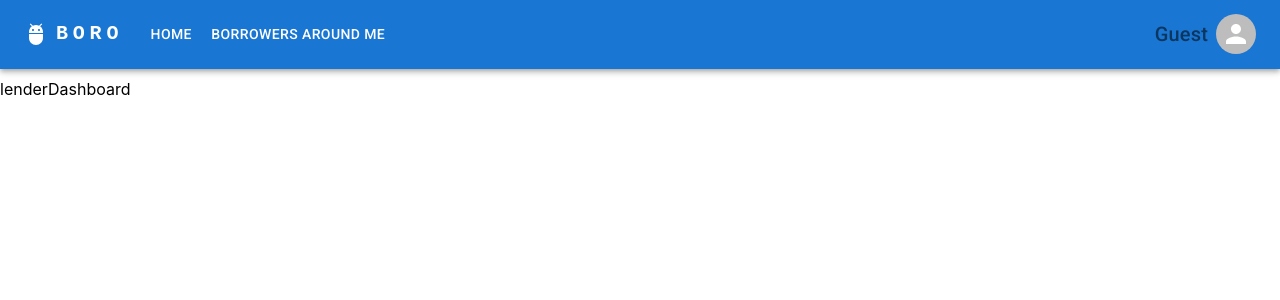
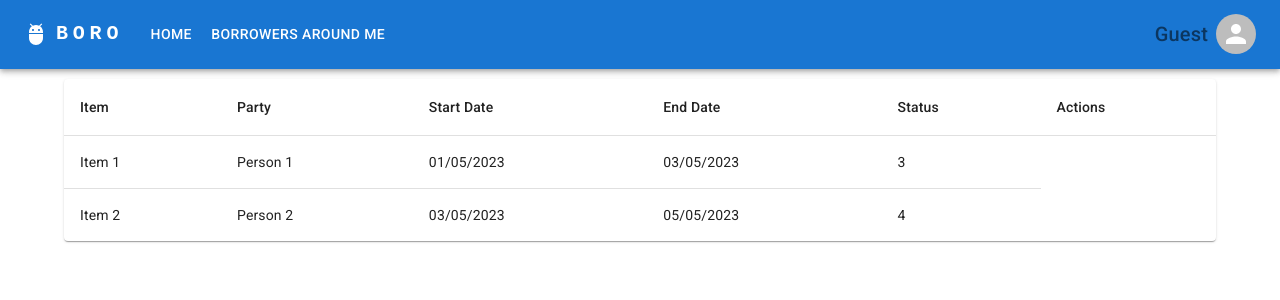
Before and after one commit to boro-mta/boro-fe, a React (Create React App) app: page /lenderDashboard in a window 1280 px wide. Shown: the top 300 px of the page. Built offline with nearby package versions, Linux system fonts and the light colour scheme.

Commit message:
Finished base table

```diff
--- a/src/routes/lenderDashboard.tsx
+++ b/src/routes/lenderDashboard.tsx
@@ -1,9 +1,108 @@
 import React from "react";
+import Table from "@mui/material/Table";
+import TableBody from "@mui/material/TableBody";
+import TableCell from "@mui/material/TableCell";
+import TableContainer from "@mui/material/TableContainer";
+import TableHead from "@mui/material/TableHead";
+import TableRow from "@mui/material/TableRow";
+import Paper from "@mui/material/Paper";
+import { Container } from "@mui/material";
 
 type Props = {};
 
+enum ReservationStatus {
+  Canceled = 0,
+  Returned,
+  Declined,
+  Pending,
+  Approved,
+  Borrowed,
+}
+
+interface IReservationRow {
+  id: string;
+  itemTitle: string;
+  itemImg: string;
+  itemDescription: string;
+  startDate: Date;
+  endDate: Date;
+  status: ReservationStatus;
+  partyName: string;
+  partyImg: string;
+  requestTimestamp: Date;
+  updateTimestamp: Date;
+}
+
+let rows: IReservationRow[] = [
+  {
+    id: "reservation-1",
+    itemTitle: "Item 1",
+    itemImg: "path-to-item-1-image",
+    itemDescription: "Description for Item 1",
+    startDate: new Date("2023-05-01"),
+    endDate: new Date("2023-05-03"),
+    status: ReservationStatus.Pending,
+    partyName: "Person 1",
+    partyImg: "path-to-person-1-image",
+    requestTimestamp: new Date(),
+    updateTimestamp: new Date(),
+  },
+  {
+    id: "reservation-2",
+    itemTitle: "Item 2",
+    itemImg: "path-to-item-2-image",
+    itemDescription: "Description for Item 2",
+    startDate: new Date("2023-05-03"),
+    endDate: new Date("2023-05-05"),
+    status: ReservationStatus.Approved,
+    partyName: "Person 2",
+    partyImg: "path-to-person-2-image",
+    requestTimestamp: new Date(),
+    updateTimestamp: new Date(),
+  },
+];
+
 const lenderDashboard = (props: Props) => {
-  return <div>lenderDashboard</div>;
+  return (
+    <Container>
+      <>
+        <TableContainer component={Paper}>
+          <Table sx={{ minWidth: 650 }} aria-label="simple table">
+            <TableHead>
+              <TableRow>
+                <TableCell>Item</TableCell>
+                <TableCell>Party</TableCell>
+                <TableCell>Start Date</TableCell>
+                <TableCell>End Date</TableCell>
+                <TableCell>Status</TableCell>
+                <TableCell>Actions</TableCell>
+              </TableRow>
+            </TableHead>
+            <TableBody>
+              {rows.map((row) => (
+                <TableRow
+                  key={row.id}
+                  sx={{ "&:last-child td, &:last-child th": { border: 0 } }}
+                >
+                  <TableCell component="th" scope="row">
+                    {row.itemTitle}
+                  </TableCell>
+                  <TableCell>{row.partyName}</TableCell>
+                  <TableCell>
+                    {row.startDate.toLocaleDateString("en-GB")}
+                  </TableCell>
+                  <TableCell>
+                    {row.endDate.toLocaleDateString("en-GB")}
+                  </TableCell>
+                  <TableCell>{row.status}</TableCell>
+                </TableRow>
+              ))}
+            </TableBody>
+          </Table>
+        </TableContainer>
+      </>
+    </Container>
+  );
 };
 
 export default lenderDashboard;
```
